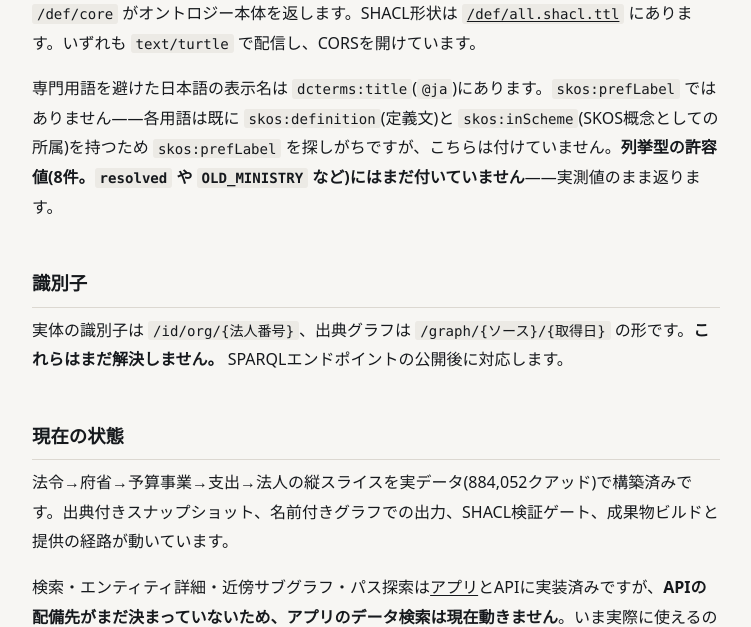
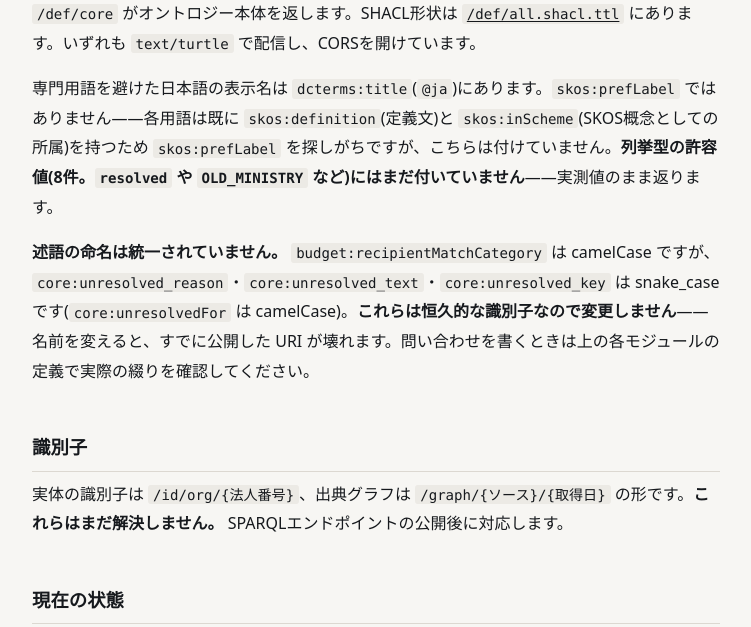
Before and after one commit to nomhiro/japan-government-kg, a Python web app: template templates/def-index.html in a window 1280 px wide. Shown: the part 880-1507 px from the top of the page, without its empty margins (264-1015 px from the left). Run offline with Jinja, Linux system fonts and the light colour scheme; the template is opened without the code that fills it, so the values that code supplies are empty.

Commit message:
docs(site): /def/ に述語命名の不統一を明記する(観察O19)
`budget:recipientMatchCategory`(camelCase)と `core:unresolved_reason`・
`core:unresolved_text`・`core:unresolved_key`(snake_case)、
`core:unresolvedFor`(camelCase)が混在している。

**恒久的なLOD識別子なので直せない**(裁定B81)。名前を変えると
すでに公開したURIが壊れる。利用者が `core:unresolvedReason` と推測して
0件を得る罠なので、語彙を引く人が最初に読むページに書いておく。

Co-Authored-By: Claude Opus 5 (1M context) <noreply@anthropic.com>

```diff
--- a/templates/def-index.html
+++ b/templates/def-index.html
@@ -94,6 +94,13 @@
 
   <p>専門用語を避けた日本語の表示名は <code>dcterms:title</code>(<code>@ja</code>)にあります。<code>skos:prefLabel</code> ではありません——各用語は既に <code>skos:definition</code>(定義文)と <code>skos:inScheme</code>(SKOS概念としての所属)を持つため <code>skos:prefLabel</code> を探しがちですが、こちらは付けていません。<strong>列挙型の許容値(8件。<code>resolved</code> や <code>OLD_MINISTRY</code> など)にはまだ付いていません</strong>——実測値のまま返ります。</p>
 
+  <!--
+    観察O19: 公開済みの述語IRIの命名が不統一で、恒久識別子なので直せない。
+    利用者が `core:unresolvedReason` と推測して0件を得る罠なので、
+    ここに書いておくのが唯一できることである。
+  -->
+  <p><strong>述語の命名は統一されていません。</strong> <code>budget:recipientMatchCategory</code> は camelCase ですが、<code>core:unresolved_reason</code>・<code>core:unresolved_text</code>・<code>core:unresolved_key</code> は snake_case です(<code>core:unresolvedFor</code> は camelCase)。<strong>これらは恒久的な識別子なので変更しません</strong>——名前を変えると、すでに公開した URI が壊れます。問い合わせを書くときは上の各モジュールの定義で実際の綴りを確認してください。</p>
+
   <h2>識別子</h2>
   <p>実体の識別子は <code>/id/org/{法人番号}</code>、出典グラフは <code>/graph/{ソース}/{取得日}</code> の形です。<strong>これらはまだ解決しません。</strong> SPARQLエンドポイントの公開後に対応します。</p>
 
```
